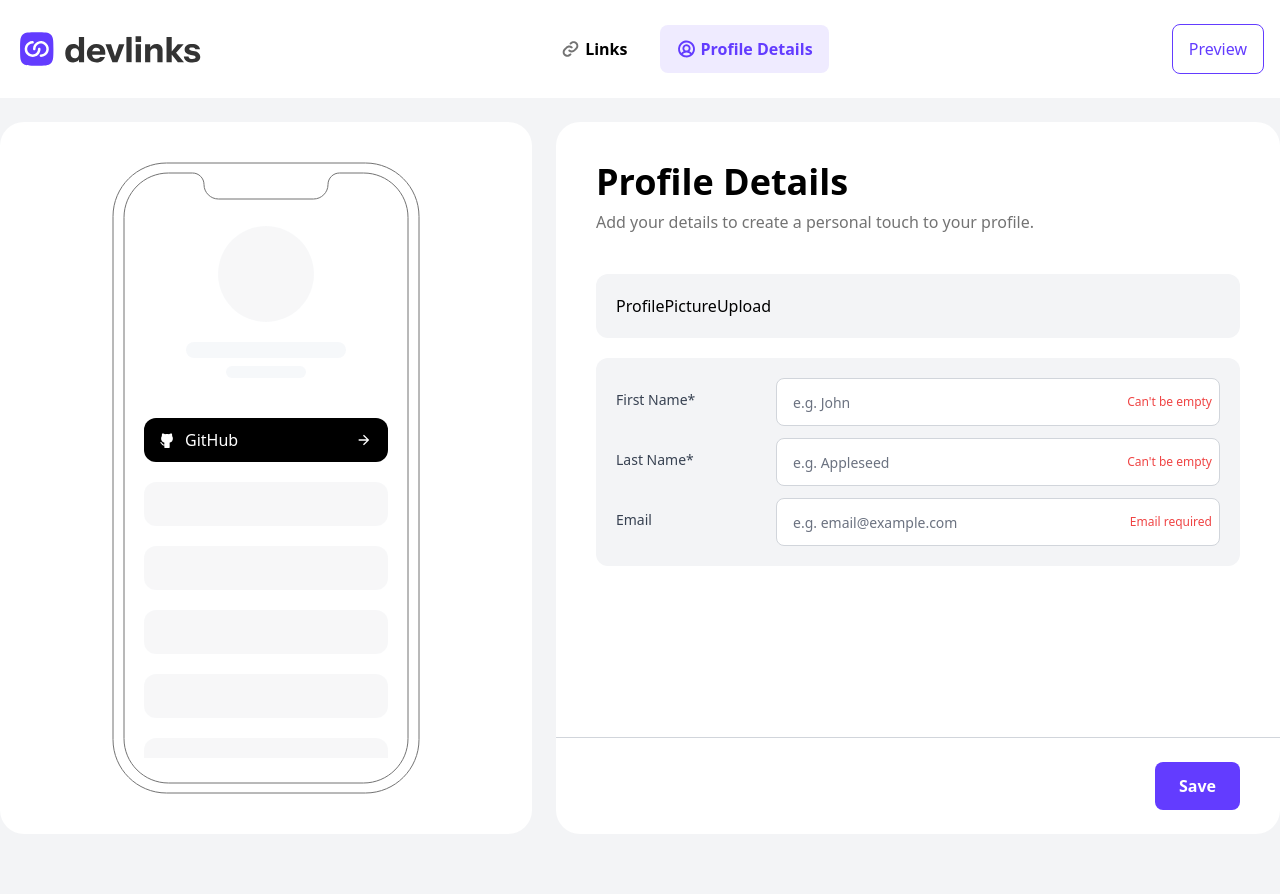
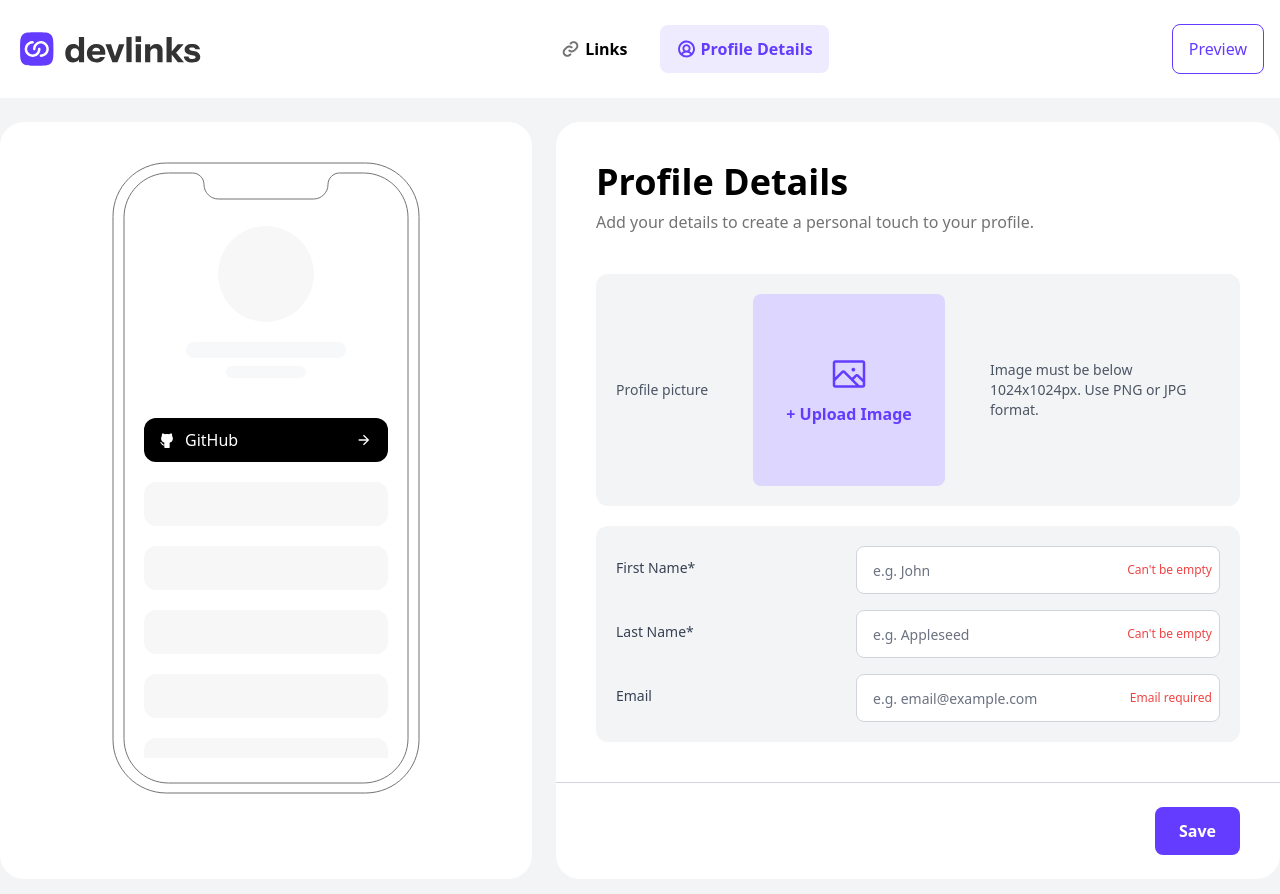
Before and after one commit to riteshkumarldh/dev-links, a React (Vite) app: page /profile in a window 1280 px wide. Shown: the top 894 px of the page. Built offline with nearby package versions, Linux system fonts and the light colour scheme.

Commit message:
design completed

```diff
--- /dev/null
+++ b/src/components/ImageUpload.jsx
@@ -0,0 +1,25 @@
+export default function ImageUpload() {
+  return (
+    <label htmlFor="image">
+      <input type="file" name="image" id="image" hidden />
+      <div className="h-48 w-48 bg-violet-200 hover:bg-violet-300 rounded-lg overflow-hidden flex items-center justify-center gap-2 flex-col">
+        <span>
+          <svg
+            xmlns="http://www.w3.org/2000/svg"
+            width="40"
+            height="40"
+            viewBox="0 0 40 40"
+            fill="none"
+          >
+            <path
+              d="M33.75 6.25H6.25C5.58696 6.25 4.95107 6.51339 4.48223 6.98223C4.01339 7.45107 3.75 8.08696 3.75 8.75V31.25C3.75 31.913 4.01339 32.5489 4.48223 33.0178C4.95107 33.4866 5.58696 33.75 6.25 33.75H33.75C34.413 33.75 35.0489 33.4866 35.5178 33.0178C35.9866 32.5489 36.25 31.913 36.25 31.25V8.75C36.25 8.08696 35.9866 7.45107 35.5178 6.98223C35.0489 6.51339 34.413 6.25 33.75 6.25ZM33.75 8.75V24.8047L29.6766 20.7328C29.4444 20.5006 29.1688 20.3164 28.8654 20.1907C28.5621 20.0651 28.2369 20.0004 27.9086 20.0004C27.5802 20.0004 27.2551 20.0651 26.9518 20.1907C26.6484 20.3164 26.3728 20.5006 26.1406 20.7328L23.0156 23.8578L16.1406 16.9828C15.6718 16.5143 15.0362 16.2512 14.3734 16.2512C13.7107 16.2512 13.075 16.5143 12.6062 16.9828L6.25 23.3391V8.75H33.75ZM6.25 26.875L14.375 18.75L26.875 31.25H6.25V26.875ZM33.75 31.25H30.4109L24.7859 25.625L27.9109 22.5L33.75 28.3406V31.25ZM22.5 15.625C22.5 15.2542 22.61 14.8916 22.816 14.5833C23.022 14.275 23.3149 14.0346 23.6575 13.8927C24.0001 13.7508 24.3771 13.7137 24.7408 13.786C25.1045 13.8584 25.4386 14.037 25.7008 14.2992C25.963 14.5614 26.1416 14.8955 26.214 15.2592C26.2863 15.6229 26.2492 15.9999 26.1073 16.3425C25.9654 16.6851 25.725 16.978 25.4167 17.184C25.1084 17.39 24.7458 17.5 24.375 17.5C23.8777 17.5 23.4008 17.3025 23.0492 16.9508C22.6975 16.5992 22.5 16.1223 22.5 15.625Z"
+              fill="#633CFF"
+            />
+          </svg>
+        </span>
+
+        <span className="font-bold text-bl-300">+ Upload Image</span>
+      </div>
+    </label>
+  );
+}
--- a/src/components/Logo.jsx
+++ b/src/components/Logo.jsx
@@ -1,6 +1,8 @@
+import { Link } from "react-router-dom";
+
 export default function Logo({ className }) {
   return (
-    <div className="flex gap-2 items-center">
+    <Link to="/" className="flex gap-2 items-center">
       <svg
         width="41"
         height="40"
@@ -61,6 +63,6 @@ export default function Logo({ className }) {
           />
         </g>
       </svg>
-    </div>
+    </Link>
   );
 }
--- a/src/components/ProfileInput.jsx
+++ b/src/components/ProfileInput.jsx
@@ -1,7 +1,7 @@
 export default function ProfileInput({ id, type, label, placeholder, error }) {
   return (
     <div className="sm:flex md:block lg:flex items-center">
-      <label htmlFor={id} className="text-sm w-40 mb-1 text-gray-700">
+      <label htmlFor={id} className="text-sm w-60 mb-1 text-gray-700">
         {label}
       </label>
       <div className="relative grow">
--- a/src/components/ProfilePictureUpload.jsx
+++ b/src/components/ProfilePictureUpload.jsx
@@ -1,3 +1,15 @@
+import ImageUpload from "./ImageUpload";
+
 export default function ProfilePictureUpload() {
-  return <div className="p-5 bg-gray-100 rounded-xl">ProfilePictureUpload</div>;
+  return (
+    <div className="p-5 bg-gray-100 rounded-xl">
+      <div className="flex justify-between items-center">
+        <p className="text-gray-600 text-sm">Profile picture</p>
+        <ImageUpload />
+        <p className="text-gray-600 text-sm max-w-[230px]">
+          Image must be below 1024x1024px. Use PNG or JPG format.
+        </p>
+      </div>
+    </div>
+  );
 }
--- a/src/components/ProfileUpdateForm.jsx
+++ b/src/components/ProfileUpdateForm.jsx
@@ -3,7 +3,7 @@ import ProfileInput from "./ProfileInput";
 export default function ProfileUpdateForm() {
   return (
     <div className="p-5 bg-gray-100 rounded-xl">
-      <form className="flex flex-col gap-3">
+      <form className="flex flex-col gap-4">
         <ProfileInput
           id="firstName"
           type="text"
--- a/src/pages/ProfilePreview.jsx
+++ b/src/pages/ProfilePreview.jsx
@@ -3,7 +3,7 @@ import ProfileLinksPreview from "../components/ProfileLinksPreview";
 
 export default function ProfilePreview() {
   return (
-    <main className="min-h-screen">
+    <main className="h-[140vh]">
       <div className="h-96 bg-blue-700 rounded-bl-3xl rounded-br-3xl pt-10 px-10 ">
         <PreviewTopBar />
         <ProfileLinksPreview />
```
